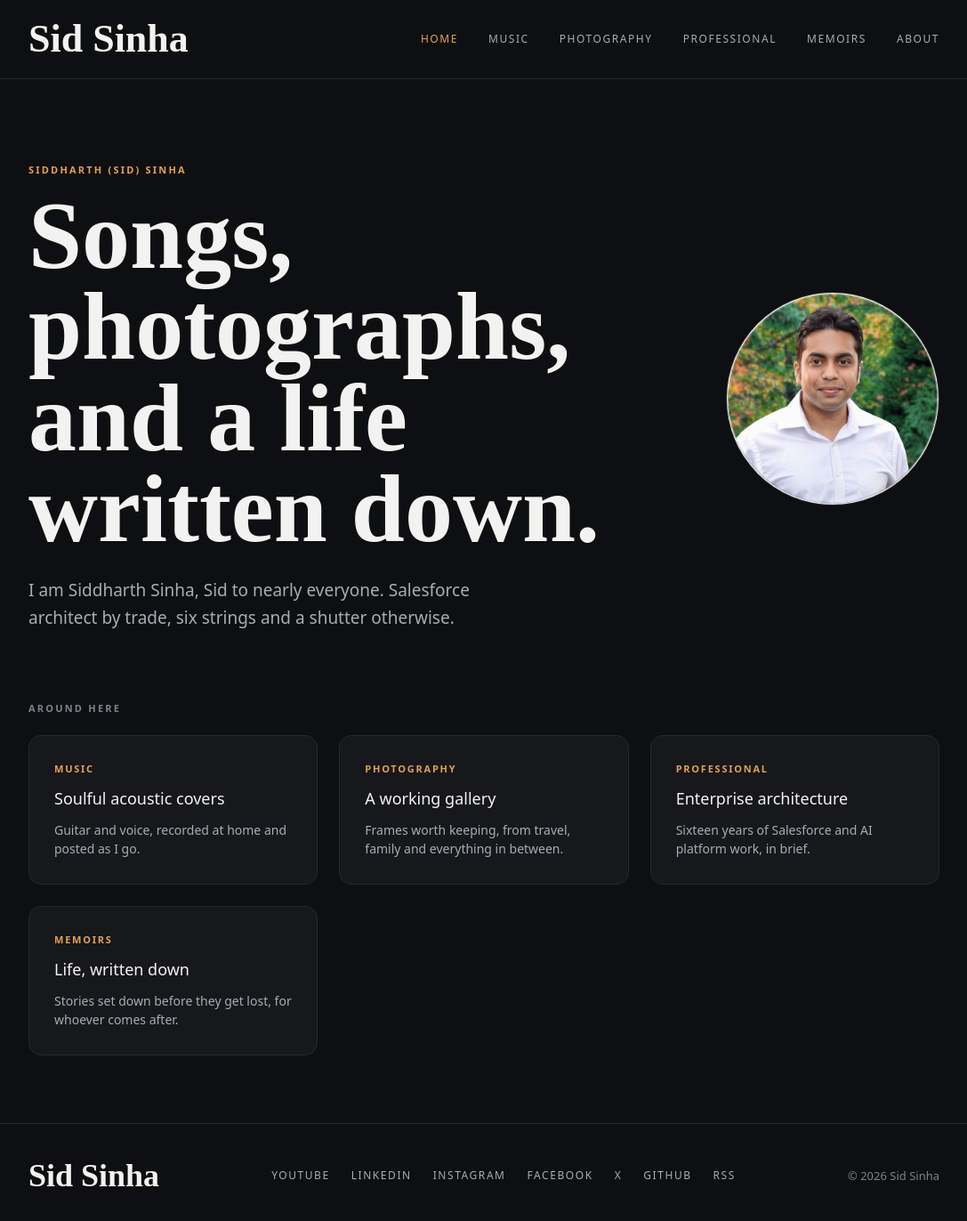
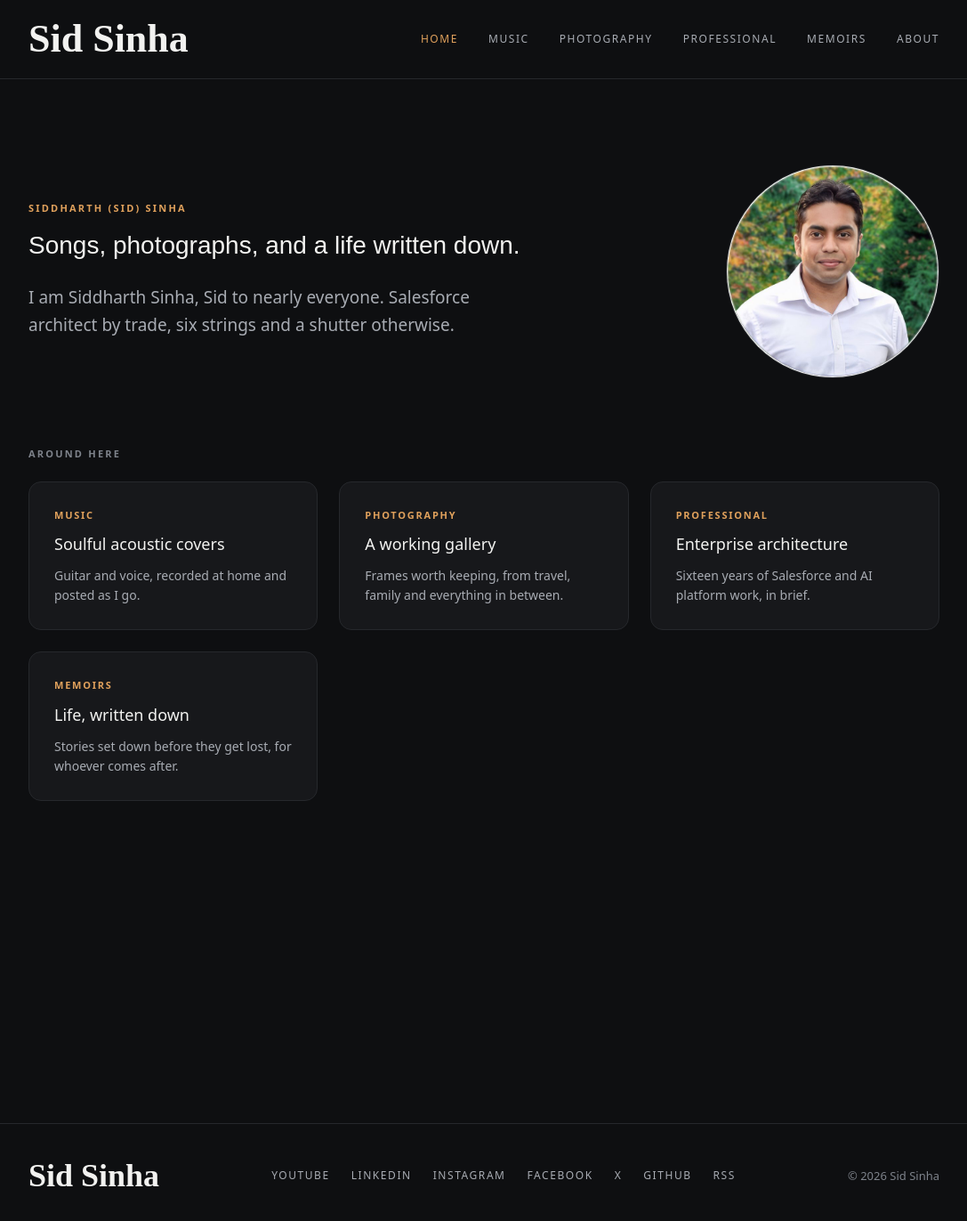
Before and after one commit to SidSays/SidSays.github.io, a Jekyll site: the page built from index.html, in a window 1280 px wide and 1379 px high. Shown: the top 1372 px of the window at 89% size, without its empty margins (96-1183 px from the left). Built offline with Jekyll 4.4.1, drawn with Linux system fonts in a browser that asks for light colours; some web fonts are replaced.

Commit message:
Add files via upload

```diff
--- a/assets/css/site.css
+++ b/assets/css/site.css
@@ -829,12 +829,12 @@ img { max-width: 100%; height: auto; display: block; }
 .foot-name { font-size: 2.25rem; }
 
 .hero-title {
-  font-family: 'Qwitcher Grypen', 'Google Sans Flex', cursive;
-  font-weight: 700;
+  font-family: 'Hubballi', 'Google Sans Flex', sans-serif;
+  font-weight: 400;
   font-variation-settings: normal;
   letter-spacing: 0;
-  line-height: 0.95;
-  font-size: clamp(3.125rem, 12vw, 6.75rem);
-  max-width: 14em;
+  line-height: 1.35;
+  font-size: 28px;
+  max-width: 24em;
   text-wrap: balance;
 }
```
